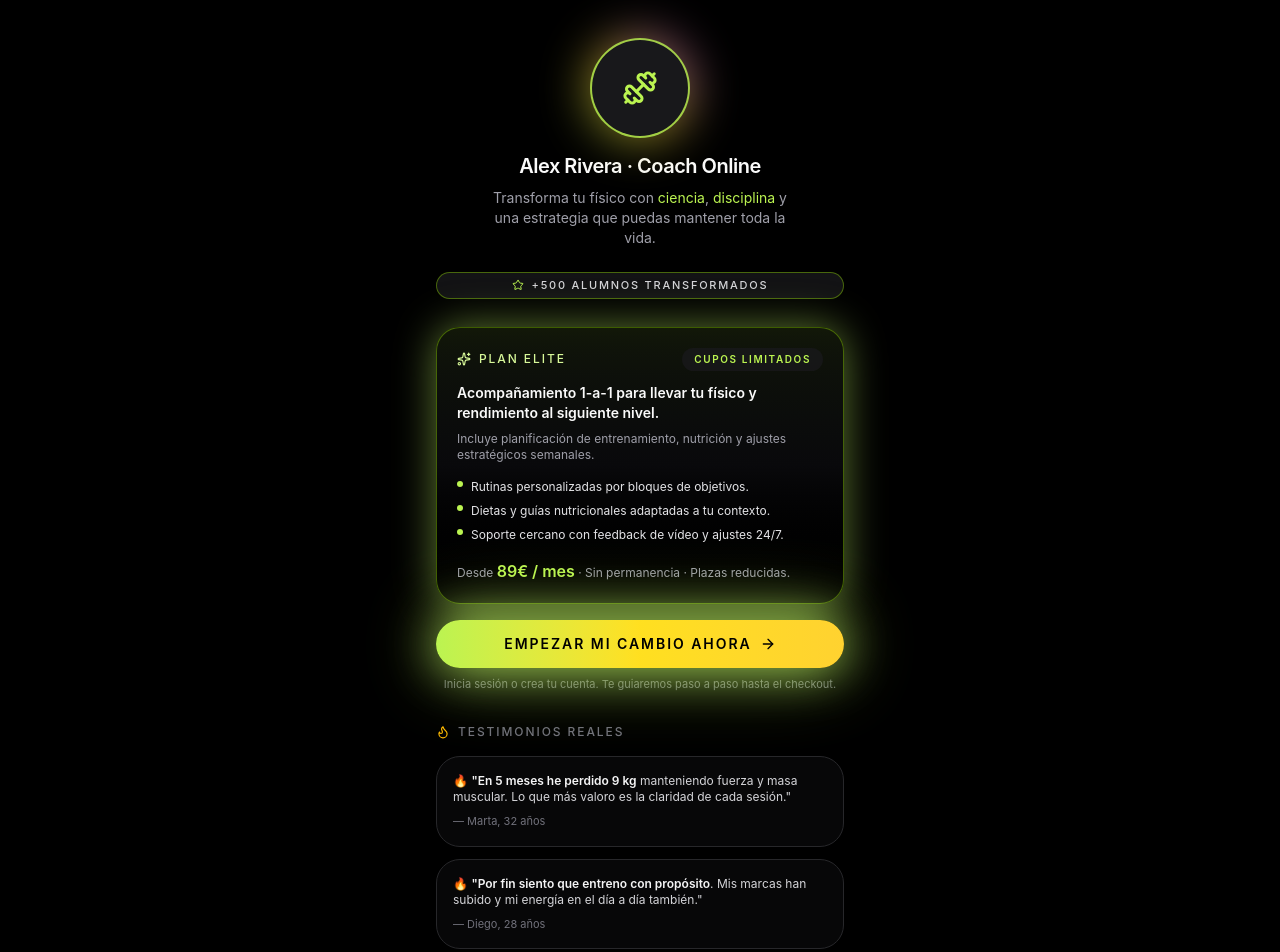
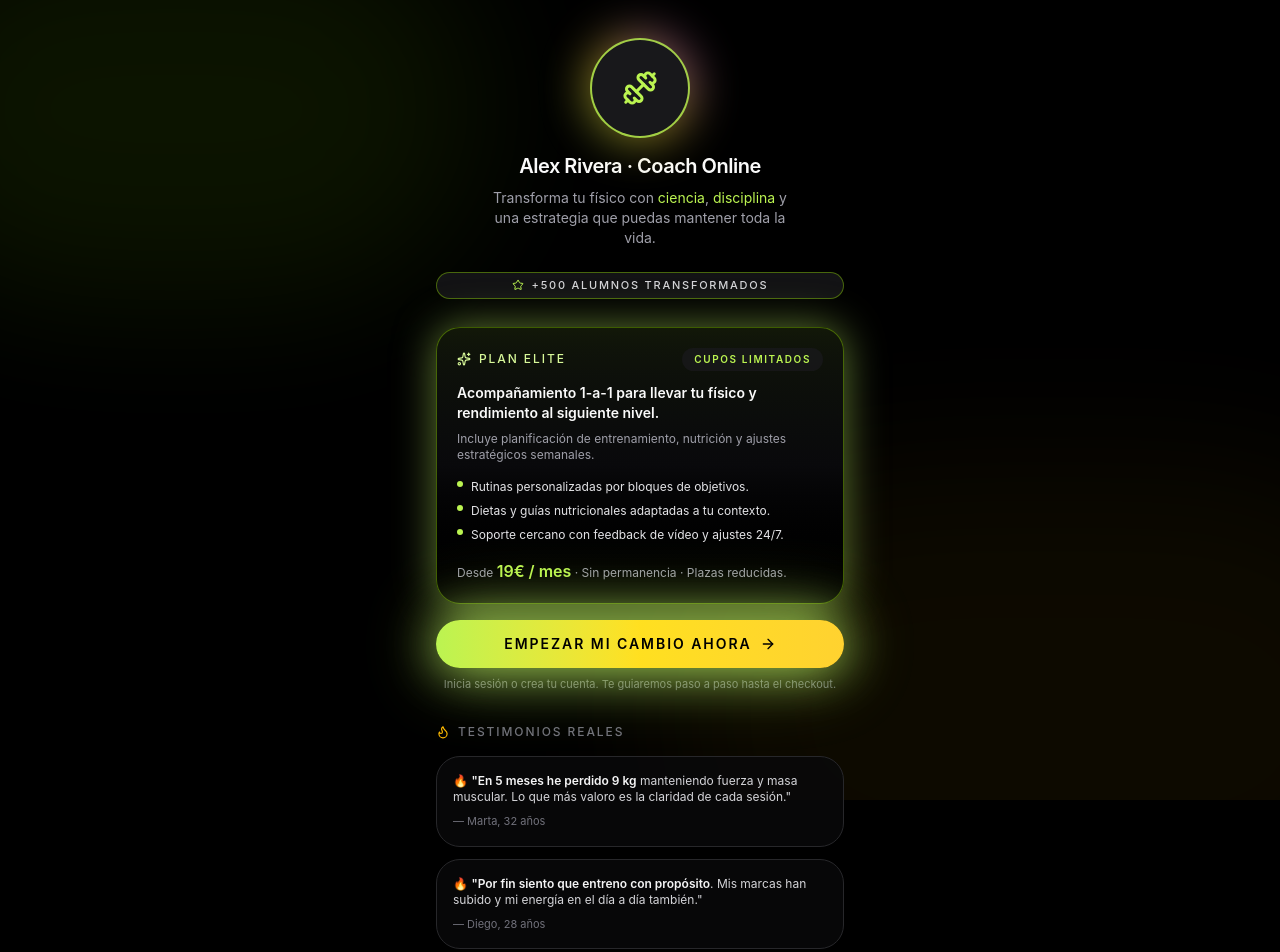
Before and after one commit to davidfdez012/fitplan-pro, a Next.js app: page /start in a window 1280 px wide. Shown: the top 952 px of the page. Built offline with nearby package versions, Linux system fonts and the light colour scheme.

Commit message:
Feat: CRO flow, Google Ecosytem & UI Enhancements

```diff
--- a/src/app/admin/AdminDashboardClient.tsx
+++ b/src/app/admin/AdminDashboardClient.tsx
@@ -11,6 +11,7 @@ import {
 } from "lucide-react";
 import { toast } from "sonner";
 import { Button } from "@/components/ui/button";
+import { coachConfig } from "@/config/coach";
 
 export type AdminProfile = {
   id: string;
@@ -20,8 +21,6 @@ export type AdminProfile = {
   plan: string | null;
   created_at: string | null;
 };
-
-const PRO_PRICE_EUR = 59;
 
 export default function AdminDashboardClient({
   profiles,
@@ -38,7 +37,7 @@ export default function AdminDashboardClient({
   ).length;
   const conversionRate =
     totalUsers > 0 ? Math.round((totalPro / totalUsers) * 100) : 0;
-  const estimatedMonthlyRevenue = totalPro * PRO_PRICE_EUR;
+  const estimatedMonthlyRevenue = totalPro * coachConfig.monthlyPrice;
 
   const filteredProfiles = useMemo(() => {
     const q = query.trim().toLowerCase();
@@ -138,7 +137,7 @@ export default function AdminDashboardClient({
                 })}
               </p>
               <p className="mt-1 text-[11px] text-zinc-500">
-                {totalPro} alumnos PRO x {PRO_PRICE_EUR}€/mes
+                {totalPro} alumnos PRO x {coachConfig.monthlyPrice}€/mes
               </p>
             </div>
             <div className="flex h-9 w-9 items-center justify-center rounded-2xl bg-emerald-500/10 text-emerald-300">
--- a/src/app/api/checkout/route.ts
+++ b/src/app/api/checkout/route.ts
@@ -2,6 +2,9 @@ import { NextRequest, NextResponse } from "next/server";
 import Stripe from "stripe";
 
 const stripeSecretKey = process.env.STRIPE_SECRET_KEY;
+// 🔔 RECORDATORIO IMPORTANTE PARA ADMIN:
+// Debes ir a tu dashboard de Stripe, crear un producto de suscripción por 19€
+// y pegar su ID ("price_123...") en la variable de entorno STRIPE_PRICE_ID_PRO
 const priceIdPro = process.env.STRIPE_PRICE_ID_PRO;
 
 if (!stripeSecretKey) {
--- a/src/app/dashboard/page.tsx
+++ b/src/app/dashboard/page.tsx
@@ -5,6 +5,7 @@ import { useRouter } from "next/navigation";
 import { getSupabaseBrowserClient } from "@/lib/supabase";
 import { Button } from "@/components/ui/button";
 import { Calendar, FileText, MessageCircle } from "lucide-react";
+import { coachConfig } from "@/config/coach";
 
 type Profile = {
   id: string;
@@ -178,6 +179,10 @@ export default function DashboardPage() {
   const isPro = normalizedPlan === "pro";
   const planLabel = isPro ? "PRO" : "FREE";
 
+  const whatsappUrl = `https://wa.me/${coachConfig.whatsappNumber}?text=${encodeURIComponent(
+    coachConfig.whatsappDefaultMessage
+  )}`;
+
   return (
     <div className="bg-page text-foreground">
       <main className="mx-auto flex min-h-screen max-w-5xl flex-col px-4 pb-10 pt-6 sm:px-6 lg:px-10">
@@ -211,7 +216,7 @@ export default function DashboardPage() {
         </header>
 
         <section className="grid gap-6 md:grid-cols-[minmax(0,1.4fr)_minmax(0,1fr)]">
-          <div className="rounded-3xl border border-white/10 bg-black/60 p-5 shadow-[0_24px_80px_rgba(0,0,0,0.9)]">
+          <div className="rounded-3xl border border-white/10 bg-black/60 p-5 shadow-[0_24px_80px_rgba(0,0,0,0.9)] transition-all duration-300 hover:scale-[1.02] hover:shadow-[0_0_30px_rgba(217,249,157,0.1)]">
             <p className="text-[11px] font-medium uppercase tracking-[0.18em] text-muted-foreground">
               BIENVENIDO/A
             </p>
@@ -310,27 +315,27 @@ export default function DashboardPage() {
                 </p>
 
                 <div className="mt-5 flex flex-col gap-3">
-                  <a href="#" className="flex items-center gap-3 rounded-2xl bg-black/60 p-3 outline-none transition hover:bg-black/80 border border-white/10 hover:border-yellow-300/50">
+                  <a href={coachConfig.meetScheduleLink} target="_blank" rel="noopener noreferrer" className="flex items-center gap-3 rounded-2xl bg-black/60 p-3 outline-none transition hover:bg-black/80 border border-white/10 hover:border-yellow-300/50">
                     <div className="flex h-10 w-10 items-center justify-center rounded-full bg-yellow-500/10 text-yellow-300">
                       <Calendar className="h-5 w-5" />
                     </div>
                     <div>
-                      <p className="text-sm font-medium text-white">Paso 1: Agendar Videollamada Inicial</p>
+                      <p className="text-sm font-medium text-white">Paso 1: Agendar Google Meet Inicial</p>
                       <p className="text-[11px] text-zinc-400">Selecciona tu horario para conocernos 1-a-1.</p>
                     </div>
                   </a>
 
-                  <a href="#" className="flex items-center gap-3 rounded-2xl bg-black/60 p-3 outline-none transition hover:bg-black/80 border border-white/10 hover:border-yellow-300/50">
+                  <a href={coachConfig.formLink} target="_blank" rel="noopener noreferrer" className="flex items-center gap-3 rounded-2xl bg-black/60 p-3 outline-none transition hover:bg-black/80 border border-white/10 hover:border-yellow-300/50">
                     <div className="flex h-10 w-10 items-center justify-center rounded-full bg-amber-500/10 text-amber-300">
                       <FileText className="h-5 w-5" />
                     </div>
                     <div>
-                      <p className="text-sm font-medium text-white">Paso 2: Formulario de Valoración</p>
-                      <p className="text-[11px] text-zinc-400">Cuéntame tu punto de partida al detalle.</p>
+                      <p className="text-sm font-medium text-white">Paso 2: Revisar mi Formulario</p>
+                      <p className="text-[11px] text-zinc-400">Consulta los datos de tu punto de partida.</p>
                     </div>
                   </a>
 
-                  <a href="https://wa.me/" target="_blank" rel="noopener noreferrer" className="flex items-center gap-3 rounded-2xl bg-gradient-to-r from-lime-400/20 to-emerald-500/20 p-3 outline-none transition hover:from-lime-400/30 hover:to-emerald-500/30 border border-lime-400/50 shadow-[0_0_20px_rgba(132,204,22,0.2)]">
+                  <a href={whatsappUrl} target="_blank" rel="noopener noreferrer" className="flex items-center gap-3 rounded-2xl bg-gradient-to-r from-lime-400/20 to-emerald-500/20 p-3 outline-none transition hover:from-lime-400/30 hover:to-emerald-500/30 border border-lime-400/50 shadow-[0_0_20px_rgba(132,204,22,0.2)]">
                     <div className="flex h-10 w-10 items-center justify-center rounded-full bg-lime-400/20 text-lime-400">
                       <MessageCircle className="h-5 w-5" />
                     </div>
@@ -352,22 +357,41 @@ export default function DashboardPage() {
             )}
 
             {!isPro && (
-              <div className="rounded-3xl border border-accent bg-gradient-to-b from-accent-soft to-black/80 p-4 text-xs text-muted-foreground shadow-[0_0_40px_rgba(173,250,29,0.35)]">
+              <div className="flex flex-col gap-4">
+                <div className="rounded-3xl border border-white/10 bg-black/60 p-5 shadow-[0_24px_80px_rgba(0,0,0,0.9)] transition-all duration-300 hover:scale-[1.02] hover:shadow-[0_0_30px_rgba(217,249,157,0.1)] text-xs text-muted-foreground">
+                  <p className="text-[11px] font-medium uppercase tracking-[0.18em] text-white">
+                    Paso 1: Tu Valoración Gratuita
+                  </p>
+                  <p className="mt-2 text-sm text-zinc-300">
+                    Antes de comenzar, necesito conocer tu punto de partida. Rellena este formulario rápido para que podamos trazar la estrategia ideal para ti.
+                  </p>
+                  <a
+                    href={coachConfig.formLink}
+                    target="_blank"
+                    rel="noopener noreferrer"
+                    className="mt-4 flex w-full items-center justify-center gap-2 rounded-full bg-zinc-100 px-4 py-2.5 text-xs font-semibold text-black transition-opacity hover:opacity-90"
+                  >
+                    <FileText className="h-4 w-4" />
+                    Rellenar Formulario (Obligatorio)
+                  </a>
+                </div>
+
+                <div className="rounded-3xl border border-accent bg-gradient-to-b from-accent-soft to-black/80 p-5 shadow-[0_0_40px_rgba(173,250,29,0.35)] transition-all duration-300 hover:scale-[1.02] hover:shadow-[0_0_30px_rgba(217,249,157,0.1)] text-xs text-muted-foreground">
                   <p className="text-[11px] font-medium uppercase tracking-[0.18em] text-accent">
-                  DESBLOQUEA TU POTENCIAL
+                    Paso 2: Activar Plan Elite
                   </p>
                   <p className="mt-2 text-sm text-white">
-                  Desbloquea el máximo potencial. Hazte PRO para ver rutinas
-                  exclusivas y dietas personalizadas adaptadas a tu objetivo.
+                    Desbloquea el máximo potencial. Hazte PRO por {coachConfig.monthlyPrice}€/mes para recibir tus rutinas iniciales y activar el contacto 1-a-1 conmigo.
                   </p>
                   <Button
                     type="button"
-                  className="mt-3 w-full justify-center"
+                    className="mt-4 w-full justify-center text-black font-semibold tracking-wide"
                     disabled={upgrading}
                     onClick={handleUpgradeToPro}
                   >
                     {upgrading ? "Conectando con Stripe..." : "Mejorar a Plan PRO"}
                   </Button>
+                </div>
               </div>
             )}
 
--- a/src/app/page.tsx
+++ b/src/app/page.tsx
@@ -296,7 +296,7 @@ function Pricing() {
             Plan Pro
           </p>
           <p className="mb-2 text-lg font-semibold text-white">
-            Desde 59€ / mes
+            Desde 19€ / mes
           </p>
           <p className="mb-4 text-xs text-muted-foreground">
             Acompañamiento completo con planes 100% personalizados y ajustes
--- a/src/app/start/page.tsx
+++ b/src/app/start/page.tsx
@@ -10,6 +10,8 @@ import {
   HelpCircle,
   Dumbbell,
 } from "lucide-react";
+import { AnimatedBackground } from "@/components/AnimatedBackground";
+import { coachConfig } from "@/config/coach";
 
 const fadeInUp = {
   hidden: { opacity: 0, y: 24 },
@@ -19,7 +21,8 @@ const fadeInUp = {
 export default function StartPage() {
   return (
     <div className="min-h-screen bg-black text-zinc-50">
-      <main className="mx-auto flex min-h-screen max-w-md flex-col px-5 pb-10 pt-10">
+      <AnimatedBackground />
+      <main className="relative z-10 mx-auto flex min-h-screen max-w-md flex-col px-5 pb-10 pt-10">
         <motion.section
           className="flex flex-col items-center text-center"
           initial="hidden"
@@ -101,7 +104,7 @@ export default function StartPage() {
             <p className="mt-4 text-xs text-zinc-400">
               Desde{" "}
               <span className="text-base font-semibold text-lime-300">
-                89€ / mes
+                {coachConfig.monthlyPrice}€ / mes
               </span>{" "}
               · Sin permanencia · Plazas reducidas.
             </p>
--- /dev/null
+++ b/src/components/AnimatedBackground.tsx
@@ -0,0 +1,40 @@
+"use client";
+
+import { motion } from "framer-motion";
+
+export function AnimatedBackground() {
+  return (
+    <div className="pointer-events-none fixed inset-0 z-0 overflow-hidden">
+      <motion.div
+        className="absolute -left-[10%] -top-[10%] h-[40%] w-[40%] rounded-full bg-lime-500/20 blur-3xl"
+        animate={{
+          scale: [1, 1.2, 1],
+          opacity: [0.3, 0.5, 0.3],
+          x: [0, 50, 0],
+          y: [0, 30, 0],
+        }}
+        transition={{
+          duration: 10,
+          repeat: Infinity,
+          ease: "easeInOut",
+        }}
+      />
+
+      <motion.div
+        className="absolute -bottom-[20%] -right-[10%] h-[50%] w-[50%] rounded-full bg-yellow-500/15 blur-3xl"
+        animate={{
+          scale: [1, 1.3, 1],
+          opacity: [0.2, 0.4, 0.2],
+          x: [0, -40, 0],
+          y: [0, -50, 0],
+        }}
+        transition={{
+          duration: 12,
+          repeat: Infinity,
+          ease: "easeInOut",
+          delay: 1,
+        }}
+      />
+    </div>
+  );
+}
--- /dev/null
+++ b/src/config/coach.ts
@@ -0,0 +1,9 @@
+export const coachConfig = {
+  name: "David Fit",
+  monthlyPrice: 19,
+  whatsappNumber: "34600000000",
+  whatsappDefaultMessage:
+    "¡Hola Coach! Acabo de unirme al plan Elite y estoy listo para empezar mi transformación. 🔥",
+  meetScheduleLink: "https://calendar.google.com/calendar/u/0/appointments/tu-enlace-de-ejemplo",
+  formLink: "https://docs.google.com/forms/d/e/tu-formulario/viewform",
+};
```
Lines whose indentation alone changed are shown as unchanged.
